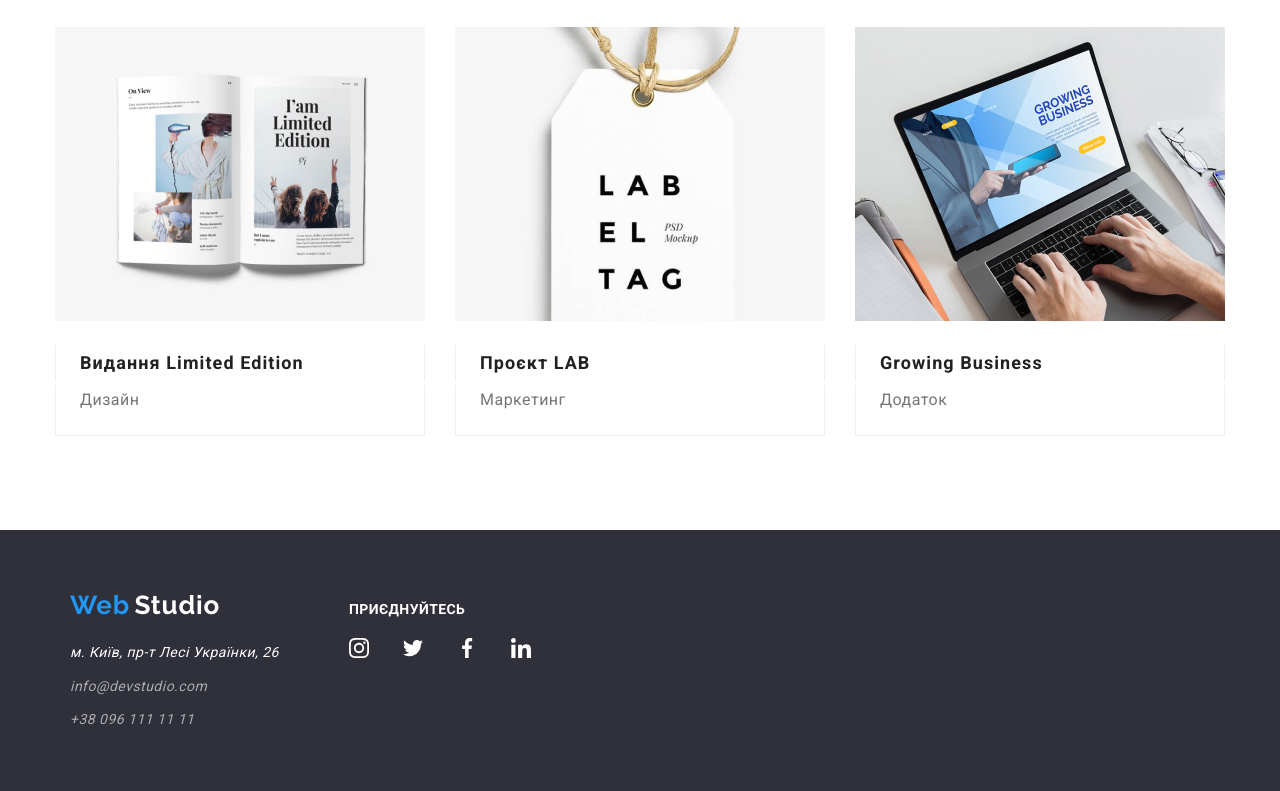
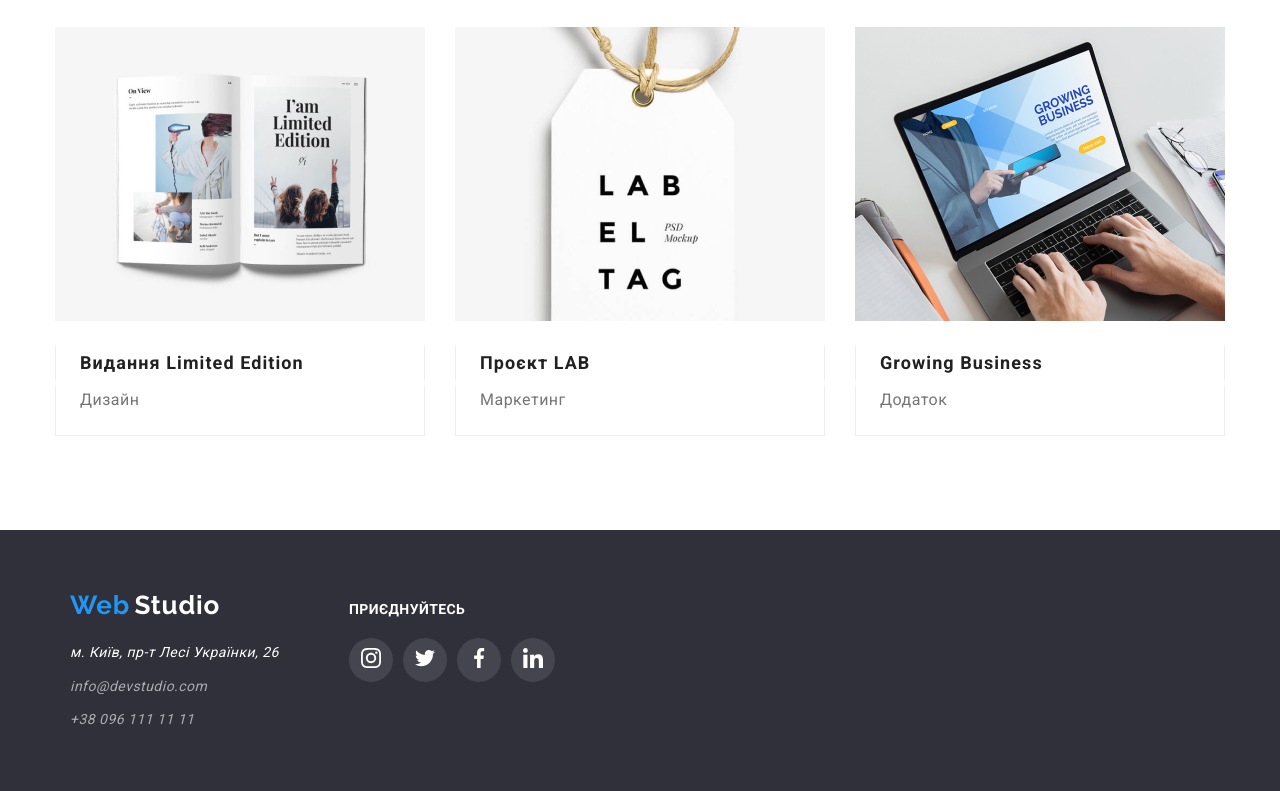
Before and after one commit to Poohovskiy/goit-markup-hw-04, a plain HTML site: page portfolio.html in a window 1280 px wide. Shown: the part 1120-1911 px from the top of the page. Drawn offline with nearby package versions, Linux system fonts and the light colour scheme.

Commit message:
Оновлення футтера на сторінці портфоліо

```diff
--- a/portfolio.html
+++ b/portfolio.html
@@ -169,30 +169,46 @@
                         <p class="join-item">приєднуйтесь</p>
                         <ul class="join-socials">
                             <li class="icon-footer-social">
+                                <a href="/">
+                                    <button class="footer-social-item">
                                         <svg class="social-icons-footer" width="44" height="44">
                                             <use href="./images/icons.svg#icon-instagram"></use>
                                         </svg>
+                                    </button>
+
+                                </a>
                             </li>
                             <li class="icon-footer-social">
+                                <button class="footer-social-item">
+                                    <a href="/">
                                         <svg class="social-icons-footer" width="44" height="44">
                                             <use href="./images/icons.svg#icon-twitter"></use>
                                         </svg>
+                                </button>
+                                </a>
                             </li>
                             <li class="icon-footer-social">
+                                <button class="footer-social-item">
+                                    <a href="/">
                                         <svg class="social-icons-footer" width="44" height="44">
                                             <use href="./images/icons.svg#icon-facebook"></use>
                                         </svg>
+                                </button>
+                                </a>
                             </li>
                             <li class="icon-footer-social">
+                                <button class="footer-social-item">
+                                    <a href="/">
                                         <svg class="social-icons-footer" width="44" height="44">
                                             <use href="./images/icons.svg#icon-linkedin"></use>
                                         </svg>
+                                </button>
+                                </a>
                             </li>
                         </ul>
                     </div>
                 </div>
             </div>
         </footer>
-
 </body>
 </html>
```
Lines whose indentation alone changed are shown as unchanged.
